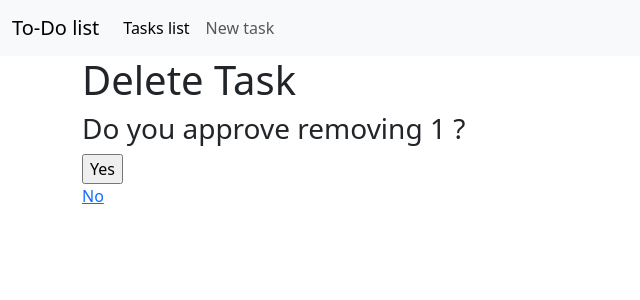
After one commit to Vityaendless/HW_To_Do_list_AS_schooll, a Django app: page /article/1/delete/ in a window 1280 px wide. The commit adds this page. Shown: the top 300 px of the page, without its empty margins (0-640 px from the left). Run offline with Django 5.2, Linux system fonts and the light colour scheme; tables that the repository leaves empty hold one stand-in row (values such as "Sample post").

Commit message:
add delete

```diff
--- a/source/webapp/templates/base.html
+++ b/source/webapp/templates/base.html
@@ -17,8 +17,7 @@
         <div class="collapse navbar-collapse" id="navbarNavAltMarkup">
           <div class="navbar-nav">
             {% block menu %}
-              <a class="nav-link active" aria-current="page" href="{% url 'index' %}">Tasks list</a>
-              <a class="nav-link" href="{% url 'new_task' %}">New task</a>
+              {% include 'partial/base_menu.html' %}
             {% endblock %}
           </div>
         </div>
--- /dev/null
+++ b/source/webapp/templates/delete_task.html
@@ -0,0 +1,12 @@
+{% extends 'base.html' %}
+{% load static %}
+{% block title %}Delete Task{% endblock %}
+{% block content %}
+<h1>Delete Task</h1>
+<h3>Do you approve removing {{ task.id }} ?</h3>
+<form action="" method="post">
+    {% csrf_token %}
+    <input type="submit" value="Yes"/>
+</form>
+<a href="{% url 'task_view' pk=task.pk %}">No</a>
+{% endblock %}
--- a/source/webapp/templates/index.html
+++ b/source/webapp/templates/index.html
@@ -14,7 +14,7 @@
         <div class="d-flex mt-1">
           <a href="{% url 'task_view' pk=task.pk %}" class="btn btn-primary me-1">Details</a>
           <a href="{% url 'update_task' pk=task.pk %}" class="btn btn-dark me-1">Update</a>
-          <a href="#" class="btn btn-danger">Delete</a>
+          <a href="{% url 'delete_task' pk=task.pk %}" class="btn btn-danger">Delete</a>
         </div>
       </li>
     {% endfor %}
--- /dev/null
+++ b/source/webapp/templates/partial/base_menu.html
@@ -0,0 +1,2 @@
+<a class="nav-link active" aria-current="page" href="{% url 'index' %}">Tasks list</a>
+<a class="nav-link" href="{% url 'new_task' %}">New task</a>
--- /dev/null
+++ b/source/webapp/templates/partial/detail_menu.html
@@ -0,0 +1,2 @@
+<a class="nav-link" href="{% url 'update_task' pk=task.pk %}">Update task</a>
+<a class="nav-link bg-danger" href="{% url 'delete_task' pk=task.pk %}">Delete task</a>
--- a/source/webapp/templates/task_view.html
+++ b/source/webapp/templates/task_view.html
@@ -3,10 +3,8 @@
 
 {% block title %}Task {{ task.id }} details{% endblock %}
 {% block menu %}
-    <a class="nav-link active" aria-current="page" href="{% url 'index' %}">Tasks list</a>
-    <a class="nav-link" href="{% url 'new_task' %}">New task</a>
-    <a class="nav-link" href="{% url 'update_task' pk=task.pk %}">Update task</a>
-    <a class="nav-link bg-danger" href="#">Delete task</a>
+    {% include 'partial/base_menu.html' %}
+    {% include 'partial/detail_menu.html' %}
 {% endblock %}
 {% block content %}
     <h1>Task {{ task.id }} details</h1>
--- a/source/webapp/urls.py
+++ b/source/webapp/urls.py
@@ -1,5 +1,6 @@
 from django.urls import path
-from .views import IndexView, TaskView, TaskCreateView, TaskUpdateView
+from .views import IndexView, TaskView, TaskCreateView, \
+    TaskUpdateView, TaskDeleteView
 
 
 urlpatterns = [
@@ -7,4 +8,5 @@ urlpatterns = [
     path('task/<int:pk>/', TaskView.as_view(), name='task_view'),
     path('articles/add/', TaskCreateView.as_view(), name='new_task'),
     path('article/<int:pk>/update/', TaskUpdateView.as_view(), name='update_task'),
+    path('article/<int:pk>/delete/', TaskDeleteView.as_view(), name='delete_task'),
 ]
--- a/source/webapp/views.py
+++ b/source/webapp/views.py
@@ -64,3 +64,14 @@ class TaskUpdateView(TemplateView):
             return redirect('task_view', pk=task.pk)
         else:
             return render(request, 'update_task.html', {'form': form})
+
+
+class TaskDeleteView(View):
+    def get(self, request, *args, **kwargs):
+        task = get_object_or_404(Task, pk=kwargs.get('pk'))
+        return render(request, 'delete_task.html', {'task': task})
+
+    def post(self, request, *args, **kwargs):
+        task = get_object_or_404(Task, pk=kwargs.get('pk'))
+        task.delete()
+        return redirect('index')
```
